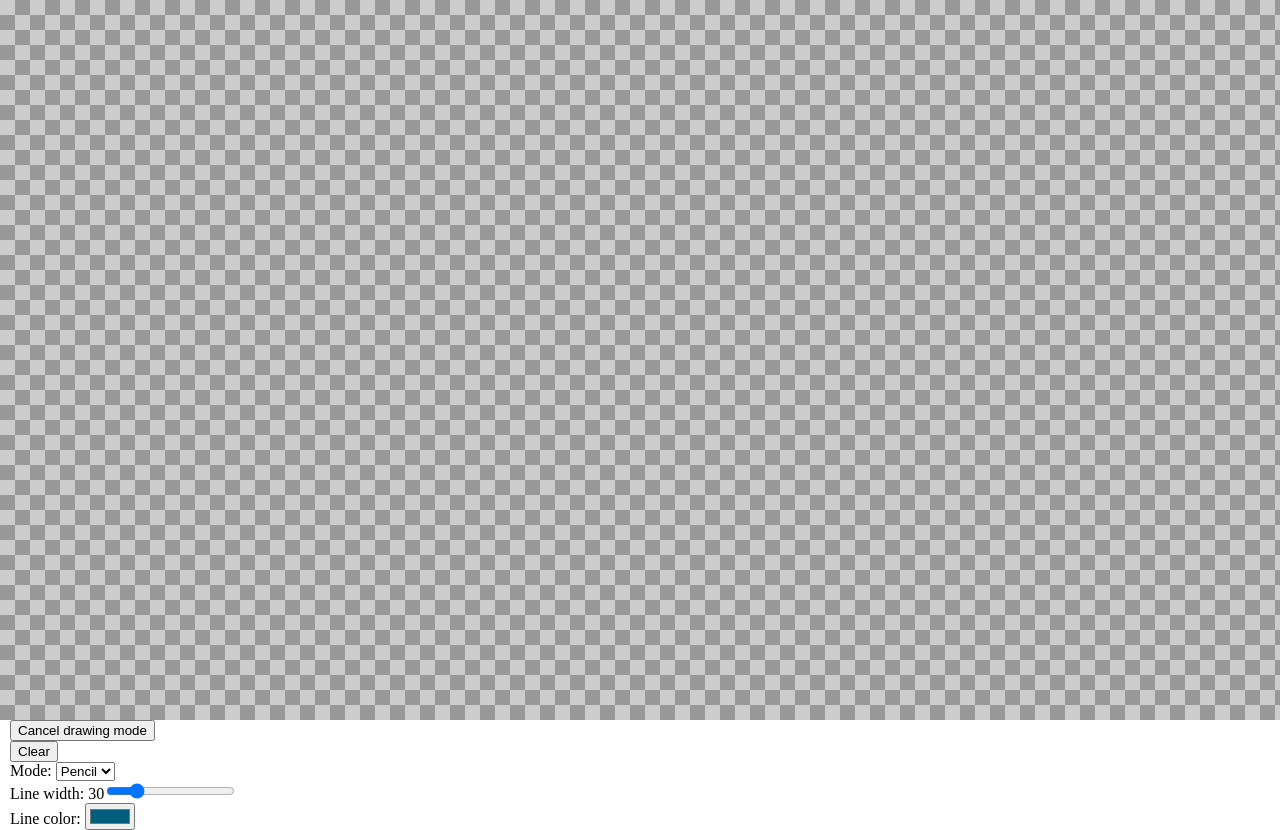
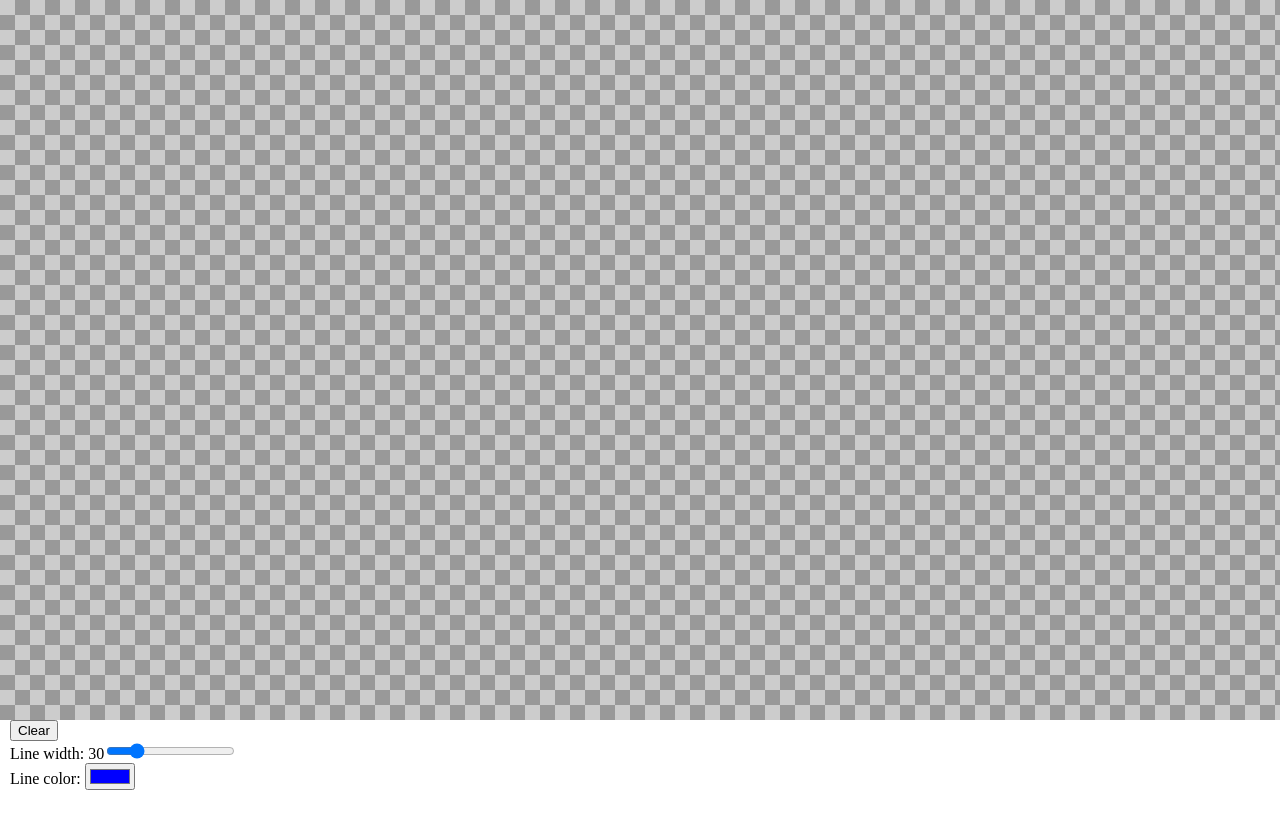
Before and after one commit to vreelb/dewdle, a plain HTML site: page index.html in a window 1280 px wide. After the commit the page ends 800 px from the top, so only its background shows below. Drawn offline with Linux system fonts and the light colour scheme.

Commit message:
Cleans up the controls.

```diff
--- a/index.html
+++ b/index.html
@@ -158,6 +158,9 @@ body {
 	background-size: 30px 30px;
 	background-position: 0 0, 15px 15px;
 }
+#drawing-mode, #mode, #drawing-mode-selector {
+	display: none;
+}
 </style>
 </head>
 	<body>
@@ -167,20 +170,20 @@ body {
 			</div>
 
 			<div style="display: inline-block; margin-left: 10px">
-				<button id="drawing-mode" class="btn btn-info">Cancel drawing mode</button><br>
+				<button id="drawing-mode" class="btn btn-info">Cancel drawing mode</button>
 				<button id="clear-canvas" class="btn btn-info">Clear</button><br>
 
 				<div id="drawing-mode-options">
-					<label for="drawing-mode-selector">Mode:</label>
+					<label id="mode" for="drawing-mode-selector">Mode:</label>
 					<select id="drawing-mode-selector">
 						<option>Pencil</option>
-					</select><br>
+					</select>
 
 					<label for="drawing-line-width">Line width:</label>
 					<span class="info">30</span><input type="range" value="30" min="0" max="150" id="drawing-line-width"><br>
 
 					<label for="drawing-color">Line color:</label>
-					<input type="color" value="#005E7A" id="drawing-color"><br>
+					<input type="color" value="#0000FF" id="drawing-color"><br>
 				</div>
 			</div>
 		</div>
```
